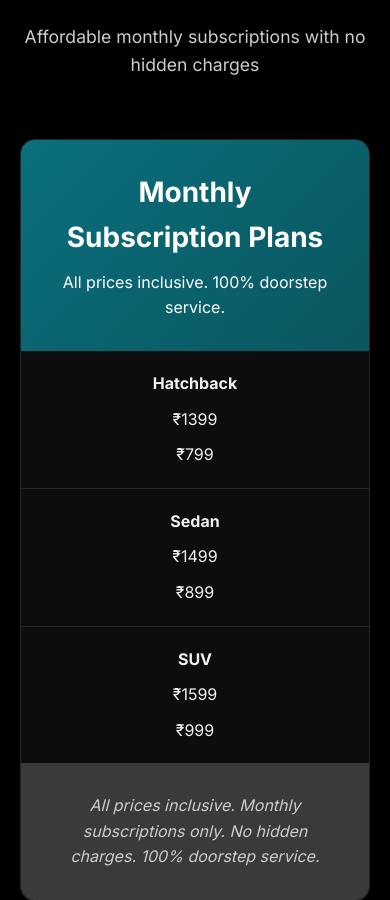
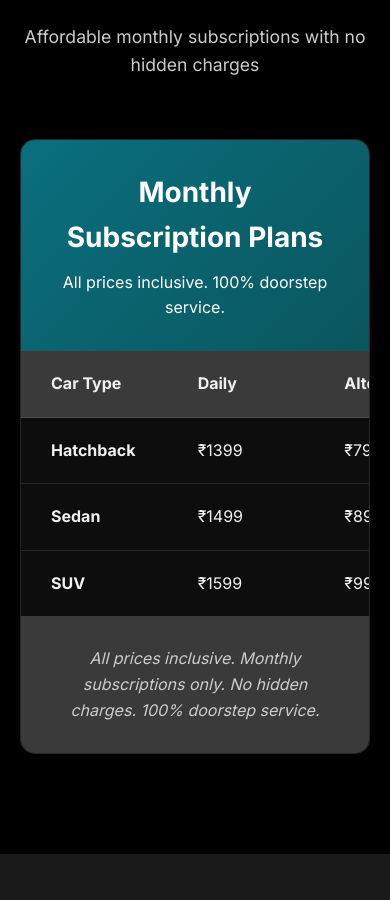
Before and after one commit to khanzahid2223/carwash, a plain HTML site: page index.html in a window 390 px wide. Shown: the part 5820-6720 px from the top of the page. Drawn offline with Linux system fonts and the light colour scheme.

Commit message:
Update index.html

```diff
--- a/index.html
+++ b/index.html
@@ -563,6 +563,7 @@
             max-width: 800px;
             margin: 0 auto;
             border: 1px solid var(--glass-border);
+            overflow-x: auto; /* Added for mobile scrolling */
         }
 
         .pricing-header {
@@ -579,6 +580,7 @@
 
         .pricing-body {
             padding: 0;
+            width: 100%; /* Ensure full width */
         }
 
         .pricing-row {
@@ -586,6 +588,7 @@
             grid-template-columns: 1fr 1fr 1fr;
             padding: 20px 30px;
             border-bottom: 1px solid rgba(255, 255, 255, 0.1);
+            min-width: 500px; /* Ensure minimum width for mobile */
         }
 
         .pricing-row.header {
@@ -1333,14 +1336,13 @@
                 padding: 30px 20px;
             }
 
+            /* Pricing table mobile fix - horizontal scroll */
+            .pricing-table {
+                overflow-x: auto;
+            }
+
             .pricing-row {
-                grid-template-columns: 1fr;
-                text-align: center;
-                gap: 10px;
-            }
-
-            .pricing-row.header {
-                display: none;
+                min-width: 500px; /* Ensure minimum width for mobile */
             }
 
             .location-actions {
```
